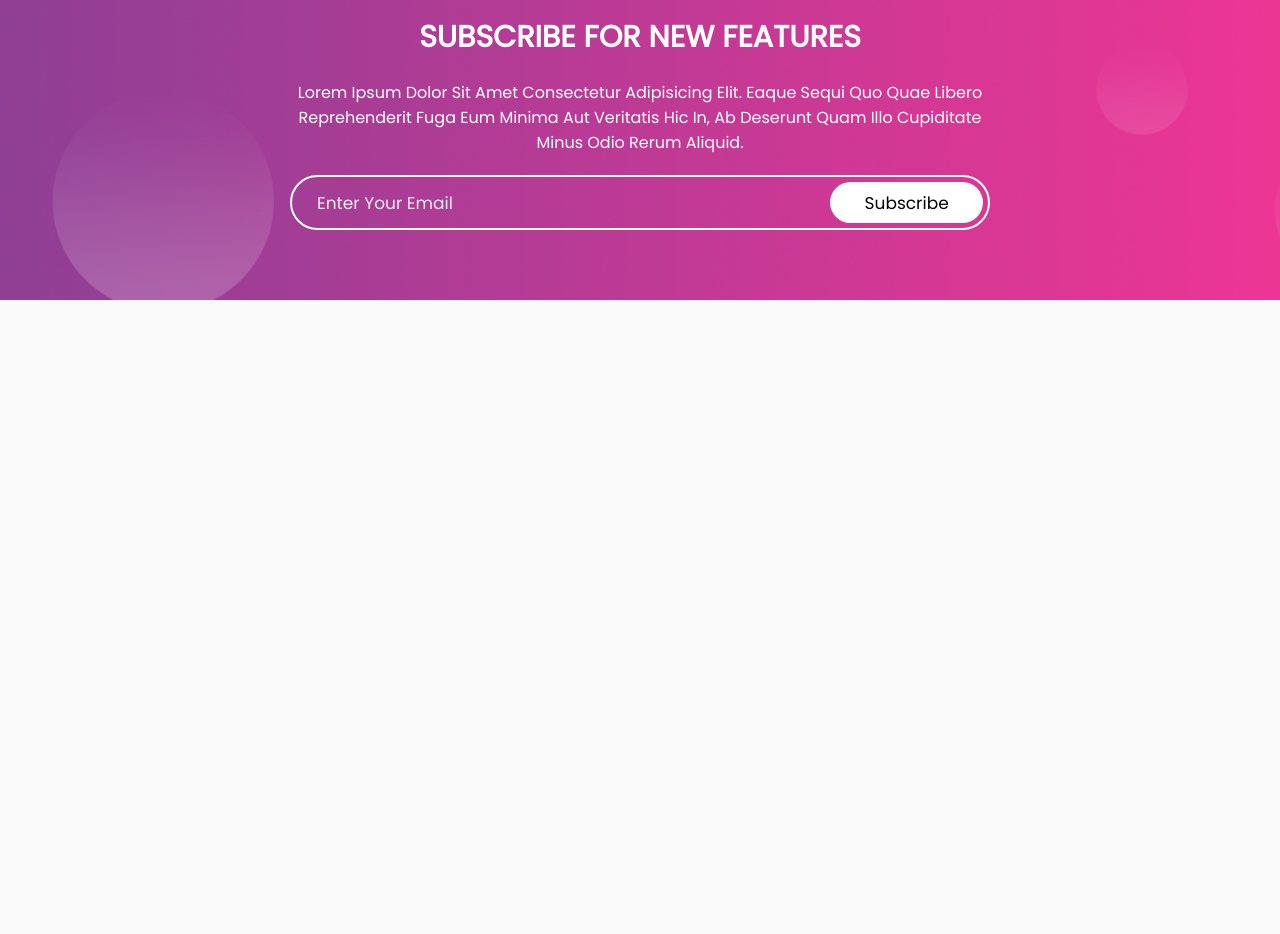
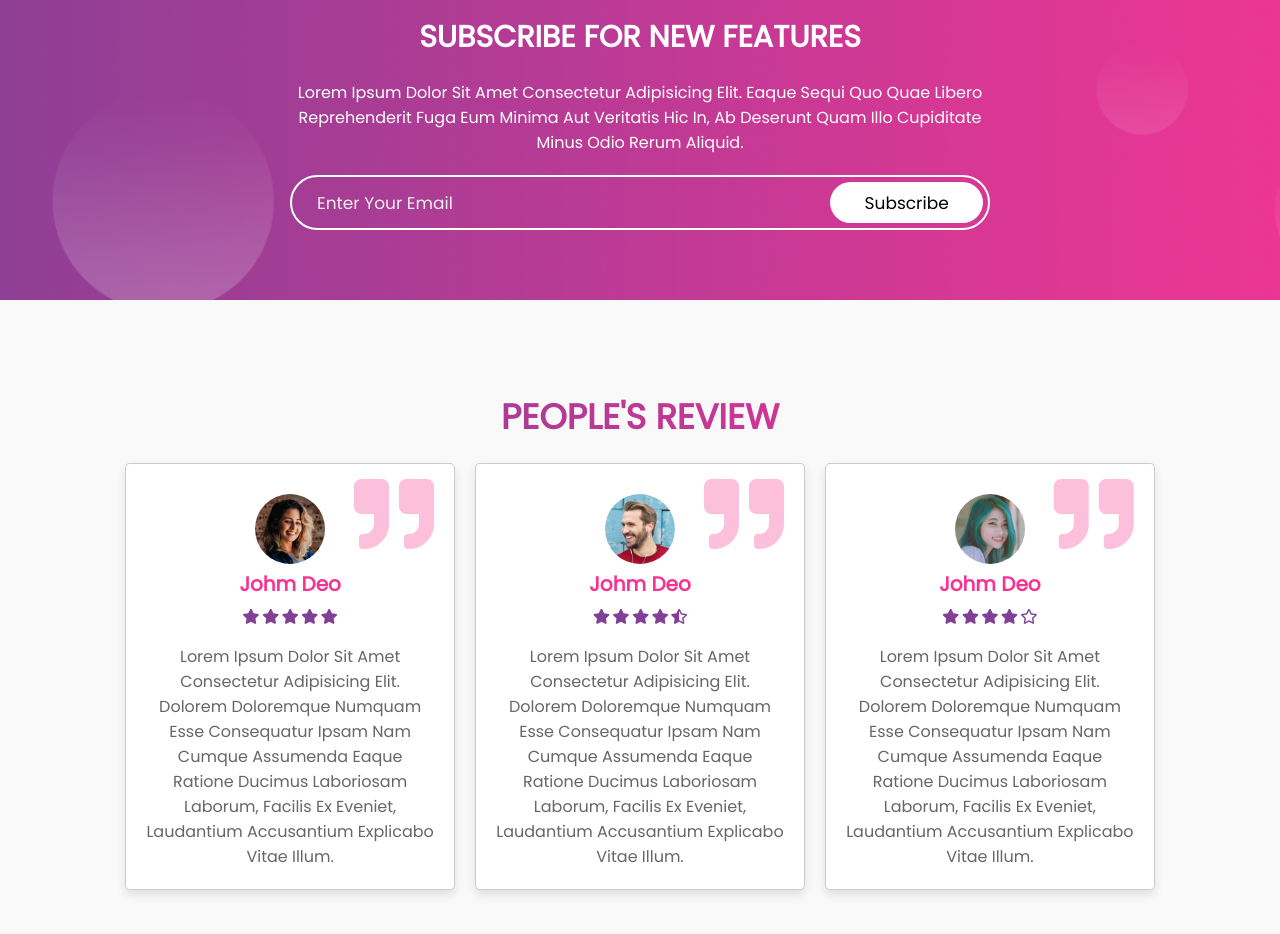
Before and after one commit to Ninja-Saket/Frontendproject1, a plain HTML site: page index.html in a window 1280 px wide. Shown: the part 2435-3369 px from the top of the page. Before the commit the page ends 2735 px from the top, so only its background shows below. Drawn offline with Linux system fonts and the light colour scheme.

Commit message:
Review section finished

```diff
--- a/css/style.css
+++ b/css/style.css
@@ -265,6 +265,60 @@ section {
 .newsletter form input[type="submit"]:hover {
   color: var(--pink);
 }
+
+.review .box-container {
+  display: flex;
+  justify-content: center;
+  align-items: center;
+  flex-wrap: wrap;
+}
+
+.review .box-container .box {
+  background: #fff;
+  margin: 1rem;
+  padding: 1rem;
+  text-align: center;
+  border: 0.1rem solid rgba(0, 0, 0, 0.2);
+  box-shadow: 0 0.5rem 1rem rgba(0, 0, 0, 0.1);
+  flex: 1 1 30rem;
+  position: relative;
+  border-radius: 0.5rem;
+}
+
+.review .box-container .box .fa-quote-right {
+  position: absolute;
+  top: 1rem;
+  right: 2rem;
+  font-size: 8rem;
+  color: var(--pink);
+  opacity: 0.3;
+}
+
+.review .box-container .box .user img {
+  border-radius: 50%;
+  object-fit: cover;
+  height: 7rem;
+  width: 7rem;
+  margin-top: 2rem;
+}
+
+.review .box-container .box .user h3 {
+  color: var(--pink);
+  font-size: 2rem;
+}
+
+.review .box-container .box .user .stars i {
+  color: var(--purple);
+  font-size: 1.5rem;
+  padding: 1rem 0;
+}
+
+.review .box-container .box .comment {
+  color: #666;
+  font-size: 1.6rem;
+  padding: 1rem;
+}
+
 @media (max-width: 1200px) {
   html {
     font-size: 50%;
--- a/index.html
+++ b/index.html
@@ -136,7 +136,71 @@
     </div>
 
     <!-- Review section starts -->
-
+    <section class="review" id="review">
+      <h1 class="heading">people's review</h1>
+      <div class="box-container">
+        <div class="box">
+          <i class="fas fa-quote-right"></i>
+          <div class="user">
+            <img src="images/pic1.png" alt="" />
+            <h3>johm deo</h3>
+            <div class="stars">
+              <i class="fas fa-star"></i>
+              <i class="fas fa-star"></i>
+              <i class="fas fa-star"></i>
+              <i class="fas fa-star"></i>
+              <i class="fas fa-star"></i>
+            </div>
+            <div class="comment">
+              Lorem ipsum dolor sit amet consectetur adipisicing elit. Dolorem
+              doloremque numquam esse consequatur ipsam nam cumque assumenda
+              eaque ratione ducimus laboriosam laborum, facilis ex eveniet,
+              laudantium accusantium explicabo vitae illum.
+            </div>
+          </div>
+        </div>
+        <div class="box">
+          <i class="fas fa-quote-right"></i>
+          <div class="user">
+            <img src="images/pic2.png" alt="" />
+            <h3>johm deo</h3>
+            <div class="stars">
+              <i class="fas fa-star"></i>
+              <i class="fas fa-star"></i>
+              <i class="fas fa-star"></i>
+              <i class="fas fa-star"></i>
+              <i class="fas fa-star-half-alt"></i>
+            </div>
+            <div class="comment">
+              Lorem ipsum dolor sit amet consectetur adipisicing elit. Dolorem
+              doloremque numquam esse consequatur ipsam nam cumque assumenda
+              eaque ratione ducimus laboriosam laborum, facilis ex eveniet,
+              laudantium accusantium explicabo vitae illum.
+            </div>
+          </div>
+        </div>
+        <div class="box">
+          <i class="fas fa-quote-right"></i>
+          <div class="user">
+            <img src="images/pic3.png" alt="" />
+            <h3>johm deo</h3>
+            <div class="stars">
+              <i class="fas fa-star"></i>
+              <i class="fas fa-star"></i>
+              <i class="fas fa-star"></i>
+              <i class="fas fa-star"></i>
+              <i class="far fa-star"></i>
+            </div>
+            <div class="comment">
+              Lorem ipsum dolor sit amet consectetur adipisicing elit. Dolorem
+              doloremque numquam esse consequatur ipsam nam cumque assumenda
+              eaque ratione ducimus laboriosam laborum, facilis ex eveniet,
+              laudantium accusantium explicabo vitae illum.
+            </div>
+          </div>
+        </div>
+      </div>
+    </section>
     <!-- Review section ends -->
   </body>
 </html>
```
